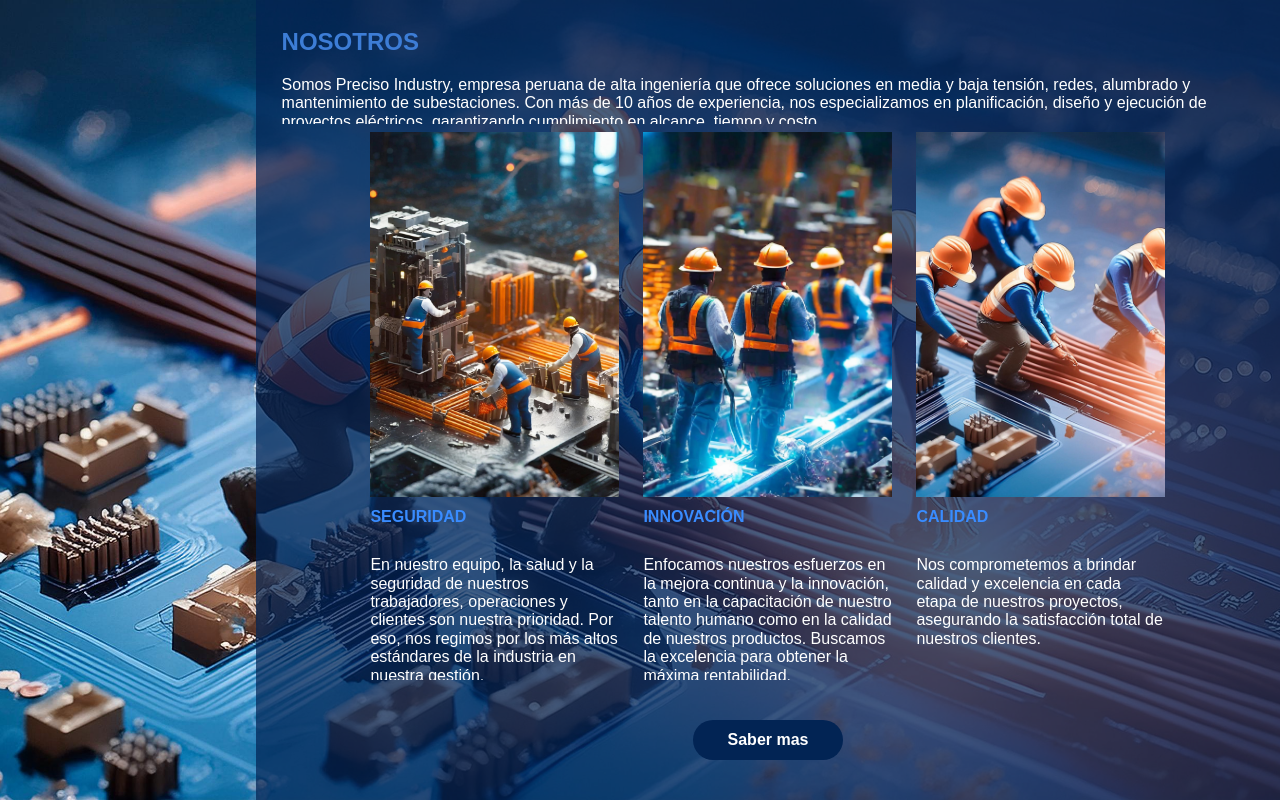
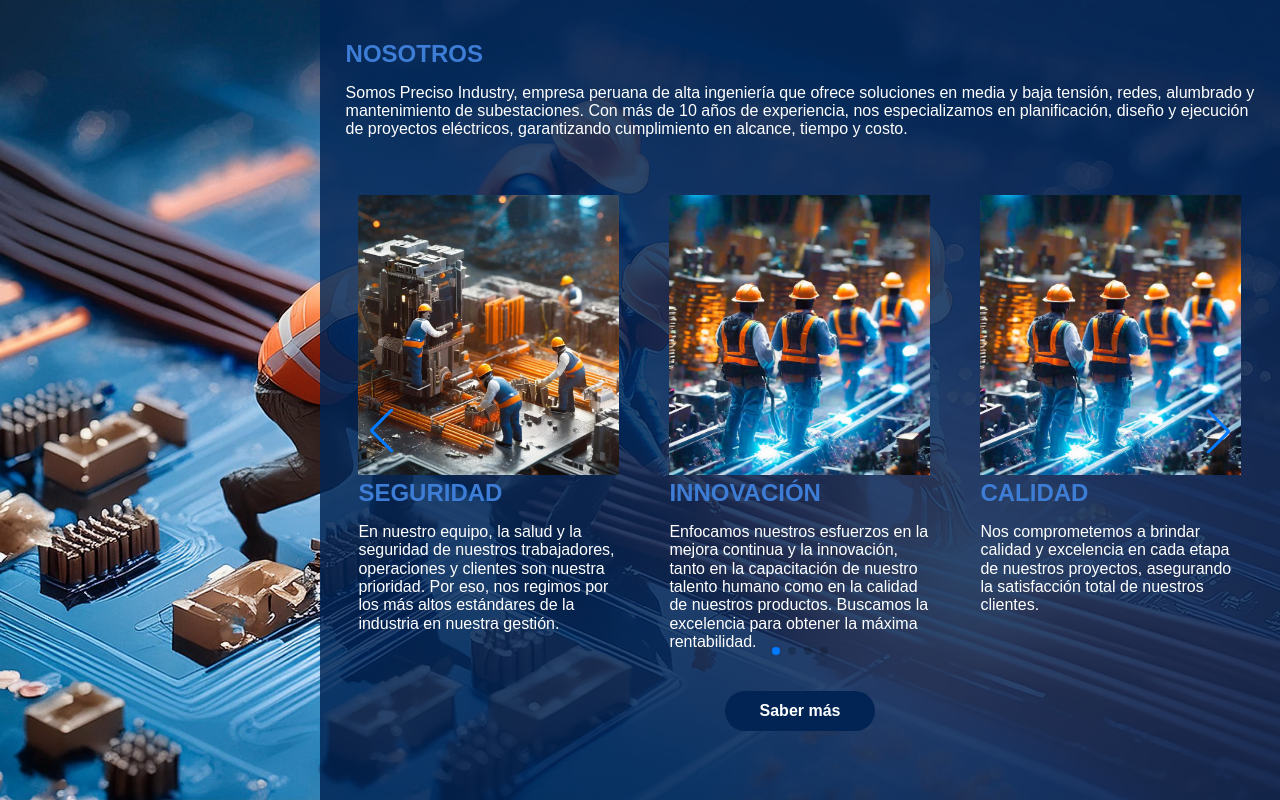
Before and after one commit to knarfangelo/preciso-group, an Angular app: page /nosotros in a window 1280 px wide. Built offline with nearby package versions, Linux system fonts and the light colour scheme.

Commit message:
nosotros  corregidosv2

```diff
--- /dev/null
+++ b/src/app/DataBase/nosotrosDB/nosotros.ts
@@ -0,0 +1,24 @@
+import { INosotros } from "../../models/INosotros";
+
+export const nosotros:INosotros[] = [
+    {
+        img: "/nosotros/seguridad.jpg",
+        title: "SEGURIDAD",
+        description: "En nuestro equipo, la salud y la seguridad de nuestros trabajadores, operaciones y clientes son nuestra prioridad. Por eso, nos regimos por los más altos estándares de la industria en nuestra gestión."
+    },
+    {
+        img: "/nosotros/innovacion.jpg",
+        title: "INNOVACIÓN",
+        description: "Enfocamos nuestros esfuerzos en la mejora continua y la innovación, tanto en la capacitación de nuestro talento humano como en la calidad de nuestros productos. Buscamos la excelencia para obtener la máxima rentabilidad."
+    },
+    {
+        img: "/nosotros/innovacion.jpg",
+        title: "CALIDAD",
+        description: "Nos comprometemos a brindar calidad y excelencia en cada etapa de nuestros proyectos, asegurando la satisfacción total de nuestros clientes."
+    },
+    {
+        img: "/nosotros/trabajoenequipo.jpg",
+        title: "TRABAJO EN EQUIPO",
+        description: "Valoramos el trabajo en equipo como motor de éxito fomentando la participación activa para alcanzar metas comunes, promoviendo el intercambio de conocimientos y fortaleciendo la unión de nuestros colaboradores."
+    },
+]
--- a/src/app/components/inicio/inicio.component.html
+++ b/src/app/components/inicio/inicio.component.html
@@ -1,4 +1,4 @@
-<main>
+<!-- <main>
     <nav>
         <ul>
             <li class="titulo"> <a  href=""><img class="imgtitulo" src="/titulo.png" alt=""></a></li>
@@ -19,9 +19,14 @@
 
 </main>
 
+
+
+
 <app-servicios id="servicios"></app-servicios>
 <app-servicios2></app-servicios2>
-<app-nosotros id="nosotros"></app-nosotros>
+
 <app-galeria></app-galeria>
 <app-blog></app-blog>
 <app-footer id="contacto"></app-footer>
+-->
+<app-nosotros id="nosotros"></app-nosotros>
--- a/src/app/components/nosotros/nosotros.component.css
+++ b/src/app/components/nosotros/nosotros.component.css
@@ -1,75 +1,59 @@
-header{
-    font-family: Arial, Helvetica, sans-serif;
-    height: 100vh;
-    display: flex;
-}
-.fondo{
-    position: absolute;
-    width: 100%;
-    height: 100vh;
-    object-fit: cover;
-    z-index: -1;
-}
-
-p,h2,h4{
+.imagen-fondo{
     margin: 0;
     padding: 0;
-    height: 3em;
-    overflow: auto;
-    color: white;
+    height: 100vh;
+    width: 100%;
+    object-fit: cover;
+    position: absolute;
+    z-index:-1;
+    background-repeat: no-repeat;
 }
-swiper-slide p{
-    height: 9em;
+header{
+ display: flex;
+ height: 100vh;
+ color: #3D7DD6;
+ font-family: Arial, Helvetica, sans-serif;
 }
-h2{
-    margin-top: 20px;
-    height: 2em;
-    color: #3d7dd6;
-    text-transform: uppercase;
+h2,p {
+    padding: 0;
+    margin: 0;
+    border: 0;
 }
-
-h4{
-    color: #398cff;
+.nosotros{
+    box-sizing: border-box;
+    padding: 2vh 2vw;
 }
-h4{
-    padding-top: 7px;
-    text-transform: uppercase;
+.espacio{
+    width: 25%;
+    background-color: transparent;
 }
-.caja{
-    width: 20%;
-    height: 100%;
-}
-
-main{
-    width: 80%;
-    height: 100%;
-    background-color: #022454b7;
-    box-sizing: border-box;
-}
-
-img{
+.imagen-slide{
     width: 100%;
-    height: 80%;
+    height: 35vh;
     object-fit: cover;
 }
-
+swiper-container{
+    width: 100%;
+    box-sizing: border-box;
+    padding: 3vh 3vw;
+}
 .contenido{
-    height: 15vh;
+    width: 75%;
+    height: 100%;
     box-sizing: border-box;
-    padding: 1vh 2vw;
+    padding-top: 3vh;
+    background-color: #022454d5;
 }
-
-swiper-slide{
-    box-sizing: border-box;
-    height: 60vh;
-    padding: 1.5vh;
+p{
+    color: white;
+    padding: 2vh 0;
 }
-
-.boton{
-    text-align: center;
-    padding: 5vh 0;
+.caja-boton{
+    width: 100%;
+    display: flex;
+    align-items: center;
+    justify-content: center;
 }
-
 button{
     width: 150px;
     height: 40px;
@@ -84,8 +68,14 @@ button:hover{
     color: #022454;
     background-color: white;
 }
-
-swiper-container{
-    width: 80%;
-    height: 70vh;
-}
+/* Estilos para dispositivos móviles */
+@media (max-width: 1000px) {
+    .espacio {
+        width: 0;
+        height: 0;
+      background-color: #3D7DD6;
+    }
+    .contenido{
+        width: 100%;
+    }
+  }
--- a/src/app/components/nosotros/nosotros.component.html
+++ /dev/null
@@ -1,45 +0,0 @@
-<header>
-    <img class="fondo" src="/nosotros/nosotrosfondo.jpg" alt="">
-    <div class="caja"></div>
-    <main>
-            <div class="contenido">
-                <h2>Nosotros</h2>
-                <p>Somos Preciso Industry, empresa peruana de alta ingeniería que ofrece soluciones en media y baja tensión, redes, alumbrado y mantenimiento de subestaciones. Con más de 10 años de experiencia, nos especializamos en planificación, diseño y ejecución de proyectos eléctricos, garantizando cumplimiento en alcance, tiempo y costo.</p>
-            </div>
-            <swiper-container slides-per-view="1" autoplay="true" speed="400" [slidesPerView]="3"  [loop]="true" [loopAdditionalSlides]="3">
-                <swiper-slide>
-                    <img src="/nosotros/seguridad.jpg" alt="">
-                    <div class="slider-info">
-                    <h4>Seguridad</h4>
-                    <p>En nuestro equipo, la salud y la seguridad de nuestros trabajadores, operaciones y clientes son nuestra prioridad. Por eso, nos regimos por los más altos estándares de la industria en nuestra gestión.
-                    </p>
-                    </div>
-                </swiper-slide>
-                <swiper-slide>
-                    <img src="/nosotros/innovacion.jpg" alt="">
-                    <div class="slider-info">
-                    <h4>Innovación</h4>
-                    <p>Enfocamos nuestros esfuerzos en la mejora continua y la innovación, tanto en la capacitación de nuestro talento humano como en la calidad de nuestros productos. Buscamos la excelencia para obtener la máxima rentabilidad.</p>
-                    </div>
-                </swiper-slide>
-                <swiper-slide>
-                    <img src="/nosotros/nosotrosfondo.jpg" alt="">
-                    <div class="slider-info">
-                    <h4>Calidad</h4>
-                    <p>Nos comprometemos a brindar calidad y excelencia en cada etapa de nuestros proyectos, asegurando la satisfacción total de nuestros clientes.</p>
-                    </div>
-                </swiper-slide>
-                <swiper-slide>
-                    <img src="/nosotros/trabajoenequipo.jpg" alt="">
-                    <div class="slider-info">
-                    <h4>Trabajo en equipo</h4>
-                    <p>Valoramos el trabajo en equipo como motor de éxito fomentando la participación activa para alcanzar metas comunes, promoviendo el intercambio de conocimientos y fortaleciendo la unión de nuestros colaboradores.
-                    </p>
-                    </div>
-                </swiper-slide>
-            </swiper-container>
-            <div class="boton">
-                <button>Saber mas</button>
-            </div>
-    </main>
-</header>
--- a/src/app/components/nosotros/nosotros.component.ts
+++ b/src/app/components/nosotros/nosotros.component.ts
@@ -1,14 +1,76 @@
-import { CUSTOM_ELEMENTS_SCHEMA, Component } from '@angular/core';
-import { register } from 'swiper/element/bundle';
+import { CUSTOM_ELEMENTS_SCHEMA, Component, signal } from '@angular/core';
+import { SwiperContainer, register } from 'swiper/element/bundle';
+import { INosotros } from '../../models/INosotros';
+import { nosotros } from '../../DataBase/nosotrosDB/nosotros';
+import { SwiperOptions } from 'swiper/types';
 register();
 @Component({
   selector: 'app-nosotros',
   standalone: true,
   schemas:[CUSTOM_ELEMENTS_SCHEMA],
   imports: [],
-  templateUrl: './nosotros.component.html',
+  template: `
+
+    <header>
+      <img class="imagen-fondo" src="/nosotros/nosotrosfondo.jpg" alt="">
+    <div class="espacio"></div>
+    <div class="contenido">
+      <div class="nosotros">
+          <h2>NOSOTROS</h2>
+          <p>Somos Preciso Industry, empresa peruana de alta ingeniería que ofrece soluciones en media y baja tensión, redes, alumbrado y mantenimiento de subestaciones. Con más de 10 años de experiencia, nos especializamos en planificación, diseño y ejecución de proyectos eléctricos, garantizando cumplimiento en alcance, tiempo y costo.</p>
+      </div>
+
+      <swiper-container class="swiper-nosotros">
+        @for (item of swiperObjects; track $index) {
+          <swiper-slide>
+          <div class="slide-custom">
+            <img class="imagen-slide" [src]="item.img" alt="">
+            <h2>{{item.title}}</h2>
+            <p>{{item.description}}</p>
+          </div>
+        </swiper-slide>
+      }
+    </swiper-container>
+    <div class="caja-boton">
+      <button>Saber más</button>
+    </div>
+    </div>
+
+  </header>
+  `,
   styleUrl: './nosotros.component.css'
 })
 export class NosotrosComponent {
+  swiperElements = signal<SwiperContainer | null>(null);
+  swiperObjects: INosotros[] = nosotros;
+
+  ngOnInit(): void {
+    const swiperElemConstructor = document.querySelector('.swiper-nosotros');
+    const swiperOptions: SwiperOptions = {
+      navigation:{
+        enabled:true,
+        nextEl:'.swiper-button-next',
+        prevEl:'.swiper-button-prev',
+      },
+      slidesPerView: 2.5,
+      speed: 1500,
+      breakpoints: {
+        0:{
+          slidesPerView:1,
+        },
+        800:{
+          slidesPerView:3,
+        }
+      },
+      spaceBetween:50,
+      effect:"",
+      loop:true,
+      autoplay:true,
+      pagination:true
+    };
+    Object.assign(swiperElemConstructor!, swiperOptions);
+    this.swiperElements.set(swiperElemConstructor as SwiperContainer);
+    this.swiperElements()?.initialize();
+  }
 
 }
--- a/src/app/components/servicios/servicios.component.ts
+++ b/src/app/components/servicios/servicios.component.ts
@@ -2,9 +2,8 @@ import { CUSTOM_ELEMENTS_SCHEMA, Component, ElementRef, ViewChild, signal} from
 import { SwiperContainer, register } from 'swiper/element/bundle';
 import { IServicio } from '../../models/IServicio';
 import { servicios } from '../../DataBase/serviciosDB/servicios';
-import { NgOptimizedImage } from '@angular/common';
 import { SwiperOptions } from 'swiper/types';
-import { EffectCube } from 'swiper/modules';
+
 register();
 @Component({
   selector: 'app-servicios',
@@ -14,7 +13,7 @@ register();
   template:  `
   <div class="swiper-principal">
     <h2>SERVICIOS</h2>
-  <swiper-container init=false>
+  <swiper-container in class="swiper-servicios" it=false>
   @for (swiperObject of swiperObjects; track $index) {
     <swiper-slide><div class="slide-custom">
       <img [src]="swiperObject.img" alt="">
@@ -36,7 +35,7 @@ export class ServiciosComponent {
   swiperObjects: IServicio[] = servicios;
 
   ngOnInit(): void {
-    const swiperElemConstructor = document.querySelector('swiper-container');
+    const swiperElemConstructor = document.querySelector('.swiper-servicios');
     const swiperOptions: SwiperOptions = {
       navigation:{
         enabled:true,
--- /dev/null
+++ b/src/app/models/INosotros.ts
@@ -0,0 +1,6 @@
+
+export interface INosotros {
+    img:string,
+    title:string,
+    description:string,
+}
```
